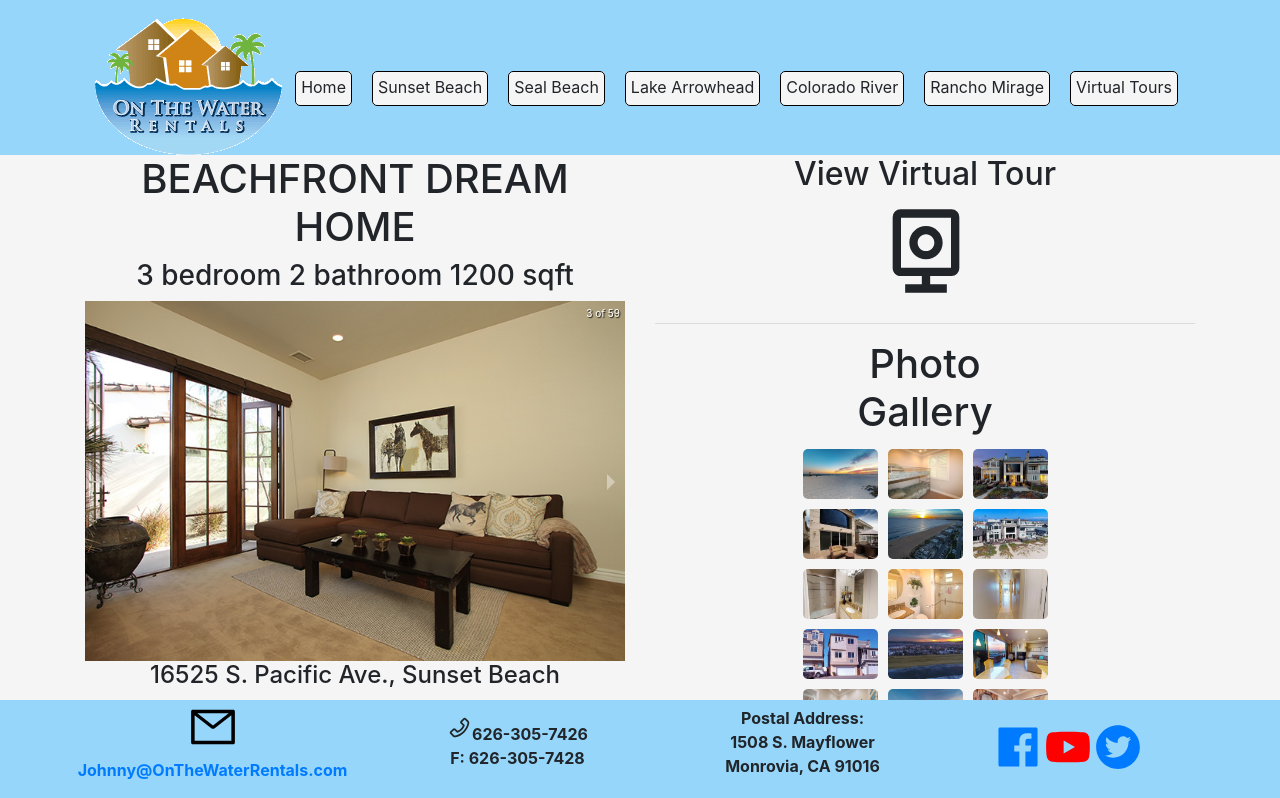
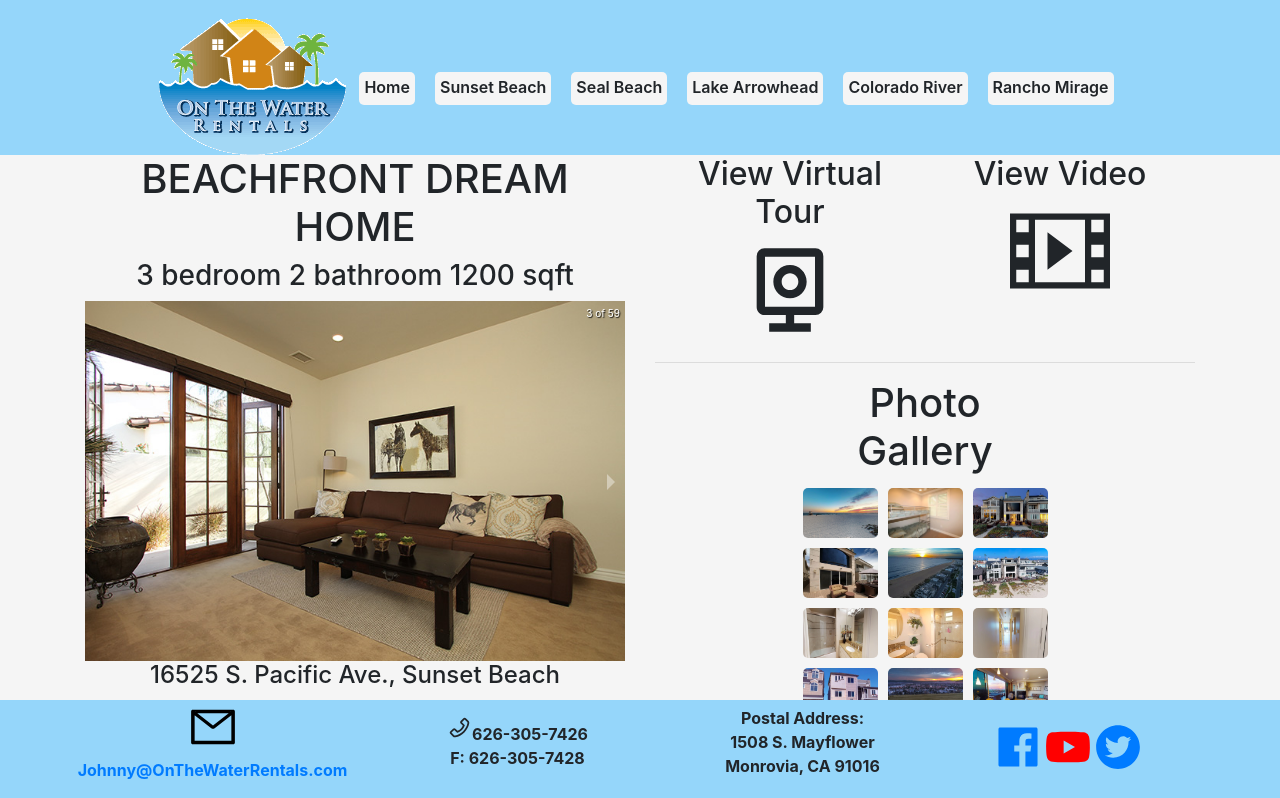
Before and after one commit to ArtimusMaximus/otwrentalsclone2, a React (Create React App) app: page /sunsetbeach1 in a window 1280 px wide. Shown: the top 798 px of the page. Built offline with nearby package versions, Linux system fonts and the light colour scheme.

Commit message:
3d tour and video links set properly, removed virtual tours on nav bar to test if preferred

```diff
--- a/src/components/Navbar.js
+++ b/src/components/Navbar.js
@@ -27,7 +27,7 @@ function Navbar() {
                     <Link className='around' to="/lakearrowhead">Lake Arrowhead</Link>
                     <Link className='around' to="/coloradoriver">Colorado River</Link>
                     <Link className='around' to="/ranchomirage">Rancho Mirage</Link>
-                    <Link className='around' to="/3dtoursvids">Virtual Tours</Link>
+                    {/* <Link className='around' to="/3dtoursvids">Virtual Tours</Link> */}
 
                 </div>
 
--- a/src/components/VirtualTour.js
+++ b/src/components/VirtualTour.js
@@ -1,5 +1,6 @@
 import React, { useState, useEffect } from 'react';
-import { BiCameraHome } from 'react-icons/bi'
+import { BiCameraHome } from 'react-icons/bi';
+import { ImFilm } from 'react-icons/im';
 import { ModalBody } from 'react-bootstrap';
 import Modal from 'react-bootstrap/Modal';
 import { useLocation } from 'react-router-dom';
@@ -9,14 +10,23 @@ import NoLink from './content/images/NoLink';
 export default () => {
 
     let location = useLocation();
-    const [showModal, setShowModal] = useState(false)
-    const [matterPortData, setMatterPortData] = useState(null)
+    const [showModal, setShowModal] = useState(false);
+    const [matterPortData, setMatterPortData] = useState(null);
+    const [videoData, setVideoData] = useState(null);
+    const [mpClicked, setmpClicked] = useState(false);
+    const [vidClicked, setvidClicked] = useState(false);
 
     const mpRanchoLink = "https://my.matterport.com/show/?m=ZEdd1jvH29x"
     const sunsetBeachLink1 = "https://my.matterport.com/show/?m=xZK8fEohnrn"
     const sunsetBeachLink2 = "https://my.matterport.com/show/?m=v7rzBd5KLPd"
     const lakeArrowLink = "https://my.matterport.com/show/?m=e79yedmHEa3"
     const lakeArrowLink2 = "https://my.matterport.com/show/?m=e79yedmHEa3"
+
+    const lakeArrowVideo = "";
+    const sunsetbeachVideo = "https://www.youtube.com/embed/jxwj9Ux0RpU";
+    const ranchoMirageVideo = "https://www.youtube.com/embed/YQ9pSP12-9k";
+
+
 
     const noLink = "/nolink"
 
@@ -33,9 +43,14 @@ export default () => {
         : location.pathname === '/sunsetbeach2' ? setMatterPortData(sunsetBeachLink2)
         : location.pathname === '/lakearrowhead' ? setMatterPortData(lakeArrowLink)
         : setMatterPortData(noLink)
-
     }
 
+    const handleVideoClick = () => {
+        location.pathname === '/ranchomirage' ? setVideoData(ranchoMirageVideo)
+        : location.pathname === '/sunsetbeach1' || location.pathname === '/sunsetbeach2' ? setVideoData(sunsetbeachVideo)
+        : location.pathname === '/lakearrowhead' ? setVideoData(lakeArrowVideo)
+        : setVideoData(noLink)
+    }
 
 
     const iframeStyles = {
@@ -50,22 +65,37 @@ export default () => {
     return (
         <>
         <div className='container text-center'>
-            <h2 className='text-center'>View Virtual Tour</h2>
+            <div className='row'>
+                <div className='col-lg-6 col-md-6 col-12'>
+                    <h2 className='text-center'>View Virtual Tour</h2>
+                        <div className='bounce'>
+                            <a onClick={() => {handleClick(); setShowModal(true); setmpClicked(true);}}>
+                                <BiCameraHome size={100} />
+                            </a>
+                        </div>
+                    </div>
 
-                <div className='container col-3 bounce'>
-                <a onClick={() => {handleClick(); setShowModal(true)}}>
-
-                    <BiCameraHome size={100} />
-                </a>
+                <div className='col-lg-6 col-md-6 col-12'>
+                    <h2 className='text-center'>View Video</h2>
+                        <div className='bounce2'>
+                            <a onClick={() => {handleVideoClick(); setShowModal(true);}}>
+                                <ImFilm size={100} />
+                            </a>
+                        </div>
                 </div>
+            </div>
         </div>
-        <Modal size="lg" show={showModal} onHide={() => setShowModal(false)}>
+        <Modal size="lg" show={showModal} onHide={() => {setShowModal(false); setmpClicked(false);}}>
             <Modal.Body>
-                {
+                { mpClicked ? (
                     <div className='d-flex justify-content-center'>
                         <iframe src={matterPortData} style={iframeStyles}></iframe>
                     </div>
-
+                    ) : (
+                        <div className='d-flex justify-content-center'>
+                            <iframe src={videoData} style={iframeStyles}></iframe>
+                        </div>
+                    )
                 }
             </Modal.Body>
         </Modal>
--- a/src/components/content/ColoR1.js
+++ b/src/components/content/ColoR1.js
@@ -68,7 +68,7 @@ function ColoradoRiver() {
                 <hr />
             </div>
                 <div className='col-12 col-md-6 col-lg-6 text-center'>
-                    <VirtualTour />
+                    {/* <VirtualTour /> */}
                     <hr />
                     <div className='row'>
                         <div className='col-12 col-md-6 col-lg-6 container'>
--- a/src/components/content/ColoR2.js
+++ b/src/components/content/ColoR2.js
@@ -56,7 +56,7 @@ export default () => {
                 <hr />
             </div>
                 <div className='col-12 col-md-6 col-lg-6 text-center'>
-                    <VirtualTour />
+                    {/* <VirtualTour /> */}
                     <hr />
                     <div className='row'>
                         <div className='col-12 col-md-6 col-lg-6 container'>
--- a/src/components/content/SealBeach.js
+++ b/src/components/content/SealBeach.js
@@ -67,7 +67,7 @@ export default () => {
 
             <div className='col-12 col-md-6 col-lg-6 text-center'>
 
-                <VirtualTour />
+                {/* <VirtualTour /> */}
                 <hr />
                 <div className='row'>
                 <div className='col-12 col-md-6 col-lg-6 container'>
--- a/src/components/content/SunsetBeach.js
+++ b/src/components/content/SunsetBeach.js
@@ -13,7 +13,11 @@ function SunsetBeach() {
     const figureStyles = {
         overflow: 'hidden',
         backgroundSize: 'contain',
-
+    }
+    const hrStyles = {
+        borderLeft: '1px solid grey',
+        height: '250px',
+        borderStyle: 'inset'
     }
 
     return (
@@ -28,8 +32,9 @@ function SunsetBeach() {
                     16525 S. Pacific Ave., Sunset Beach
                 </h3>
         </div>
+        <hr />
         <div className="row">
-            <div className="col-12 col-md-6 col-lg-6 justify-content-center d-flex p-0">
+            <div className="col-12 col-md-6 col-lg-6 justify-content-center d-flex">
             <Link to="/sunsetbeach1">
                 <figure className='m-1' style={figureStyles}>
                     <figcaption>Three Bedroom, Two Bath</figcaption>
@@ -37,7 +42,8 @@ function SunsetBeach() {
                 </figure>
             </Link>
             </div>
-            <div className='col-12 col-md-6 col-lg-6 justify-content-center d-flex p-0'>
+
+            <div className='col-12 col-md-6 col-lg-6 justify-content-center d-flex'>
             <Link to="/sunsetbeach2">
                 <figure className='m-1' style={figureStyles}>
                     <figcaption>Five Bedroom, 4.5 Bath</figcaption>
--- a/src/components/navbar.css
+++ b/src/components/navbar.css
@@ -17,8 +17,9 @@
     padding-bottom: 8px;
     text-decoration: none;
     color: inherit;
-    border: solid 1px;
-    border-color: black;
+    /* border: solid 1px;
+    border-color: black; */
+    font-weight: 600;
 }
 .around:hover {
     background-color: transparent;
--- a/src/components/virtualtour.css
+++ b/src/components/virtualtour.css
@@ -19,12 +19,37 @@
     60% {
         transform: translateY(-12px)
     }
-
-
-
 }
 
 .bounce:hover {
     cursor: pointer;
     color:aquamarine;
 }
+
+.bounce2 {
+    animation: bounce 3s infinite;
+    background: none;
+    animation-delay: 3s;
+    z-index: 3;
+}
+
+@keyframes bounce2 {
+    0%,
+    25%,
+    50%,
+    75%,
+    100% {
+        transform: translateY(0)
+    }
+    /* 40% {
+        transform: translateY(-20px)
+    } */
+    60% {
+        transform: translateY(-12px)
+    }
+}
+
+.bounce2:hover {
+    cursor: pointer;
+    color:aquamarine;
+}
```
Also changed, not shown: src/components/content/LakeArrowhead.js (+6 -6 lines), src/components/content/carousels/LakeArrowCarousel.js (+4 -4 lines), src/components/content/Video.js (added).
